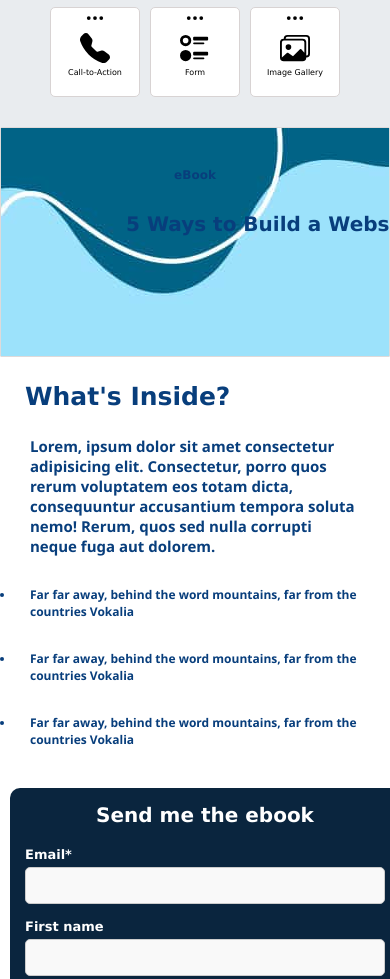
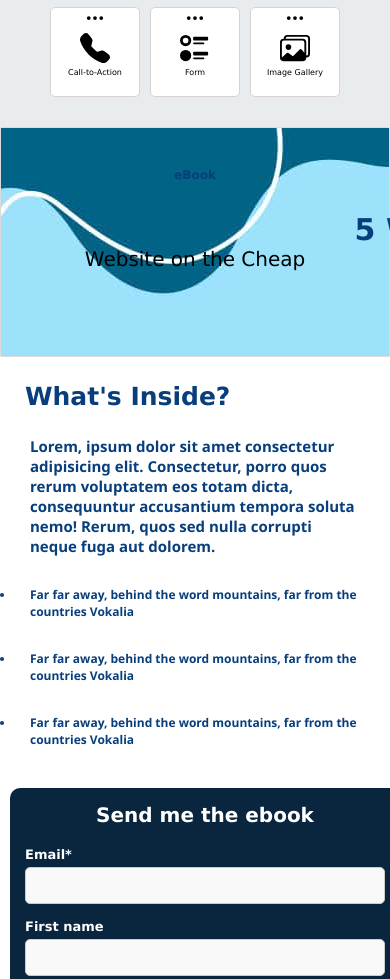
Before and after one commit to Salman-hub-15/innomaticsTask4, a plain HTML site: page index.html in a window 390 px wide. Shown: the part 722-1701 px from the top of the page. Drawn offline with Linux system fonts and the light colour scheme.

Commit message:
Re-Modified

```diff
--- a/index.html
+++ b/index.html
@@ -375,9 +375,8 @@
 
             <div class="banner">
                 <p>eBook</p>
-                <div class="para">5 Ways to Build a
-                    Website on the Cheap
-                </div>
+                <div class="para">5 Ways to Build a </div>
+                <div class="para2">Website on the Cheap</div>
             </div>
 
 
--- a/style.css
+++ b/style.css
@@ -497,11 +497,23 @@ footer p{
         gap: 10px;
     }
 
-    .banner .para {
+    .para{
+        grid-area:pr;
+    }
+    .para2{
+        grid-area:pr2;
+    }
+    .banner{
+        grid-template-areas:'pr pr pr pr pr p2' 'pr2 pr2 pr2 pr2 pr2 pr2';
+        width:100%;
+    }
+
+    .para, .para2{
         font-size: 20px;
         padding-left: 0;
         text-align: center;
     }
+
 
     .topic {
         flex-direction: column;
```
